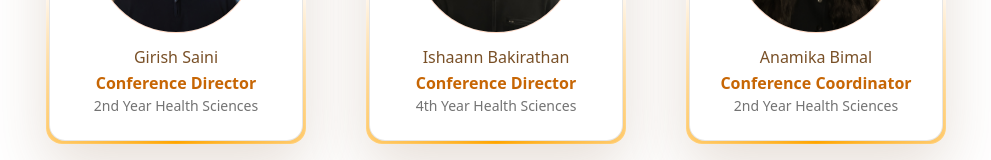
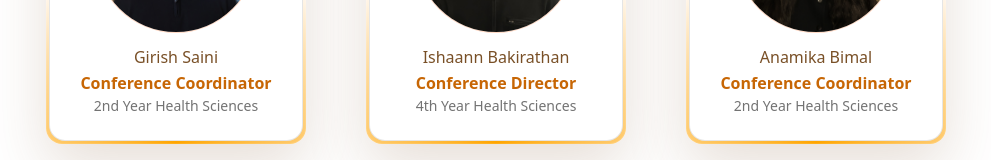
Before and after one commit to MukunthanMahesh/qphb-website, a Next.js app: page /team in a window 1280 px wide. Shown: the part 4165-4325 px from the top of the page, without its empty margins (144-1135 px from the left). Built offline with nearby package versions, Linux system fonts and the light colour scheme.

Commit message:
team: correct title typo

```diff
--- a/src/components/sections/team/TeamIntro.tsx
+++ b/src/components/sections/team/TeamIntro.tsx
@@ -95,7 +95,7 @@ const NAME_CARD_DATA = [
   {
     id: 13,
     name: "Girish Saini",
-    role: "Conference Director",
+    role: "Conference Coordinator",
     program: "2nd Year Health Sciences",
     imagesrc: "/images/team/GirishSaini_ConferenceDirector_2HS.JPG",
   },
```
